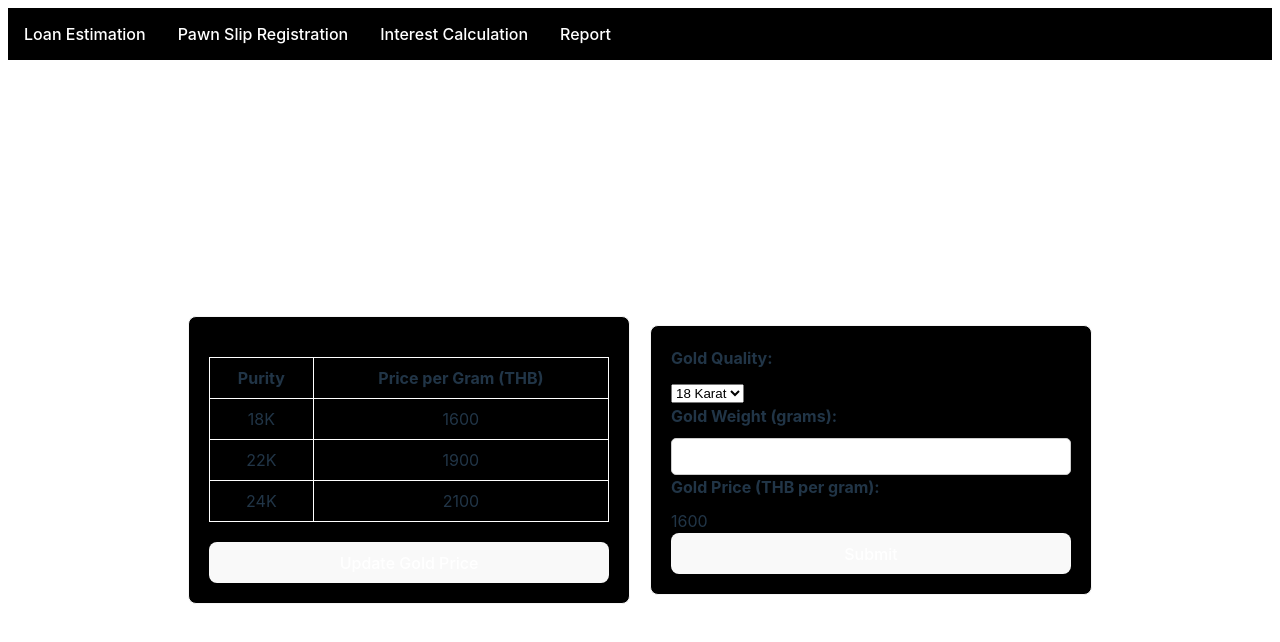
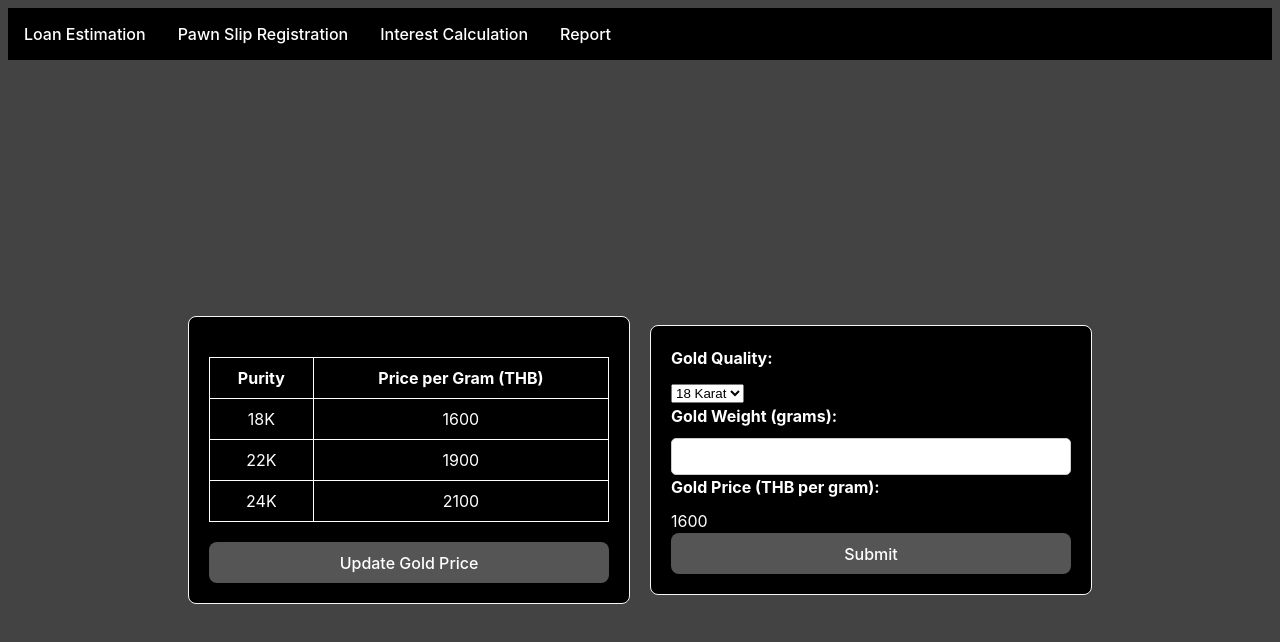
Before and after one commit to Reon1917/pawn-shop-app, a React (Vite) app in the folder pawn-shop-app/: page / in a window 1280 px wide. Shown: the top 642 px of the page. Built offline with nearby package versions, Linux system fonts and the light colour scheme.

Commit message:
change_css

```diff
--- a/pawn-shop-app/src/components/stylesheets/navbar.css
+++ b/pawn-shop-app/src/components/stylesheets/navbar.css
@@ -1,7 +1,7 @@
 nav {
     background-color: black;
     overflow: hidden;
-    max-width: ;
+
   }
 
   nav ul {
@@ -23,5 +23,6 @@ nav {
   }
 
   nav ul li a:hover {
-    background-color: gray;
+    background-color: rgb(255, 255, 255);
+    color: black;
   }
--- a/pawn-shop-app/src/index.css
+++ b/pawn-shop-app/src/index.css
@@ -45,13 +45,13 @@ button:focus-visible {
 
 @media (prefers-color-scheme: light) {
   :root {
-    color: #213547;
-    background-color: #ffffff;
+    color: #ffffff;
+    background-color: #434343;
   }
   a:hover {
     color: #747bff;
   }
   button {
-    background-color: #f9f9f9;
+    background-color: #555555;
   }
 }
```
